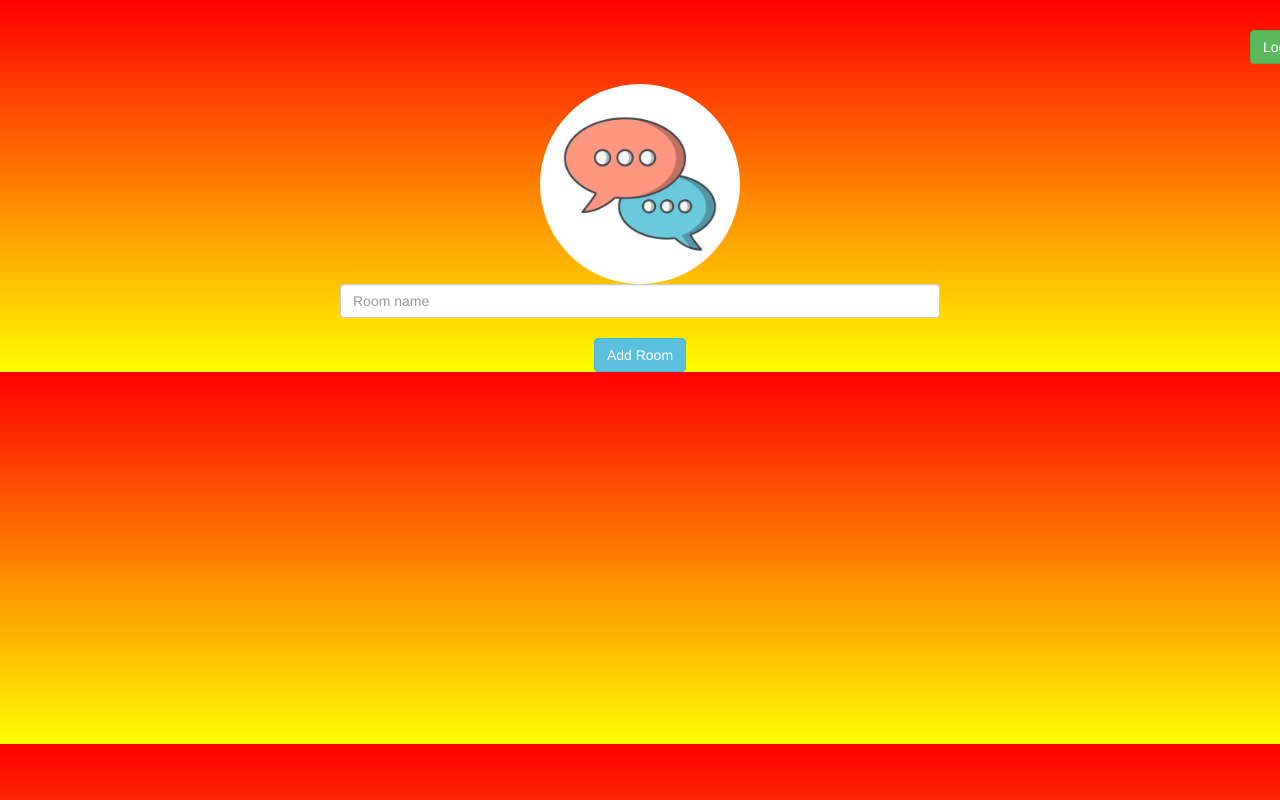
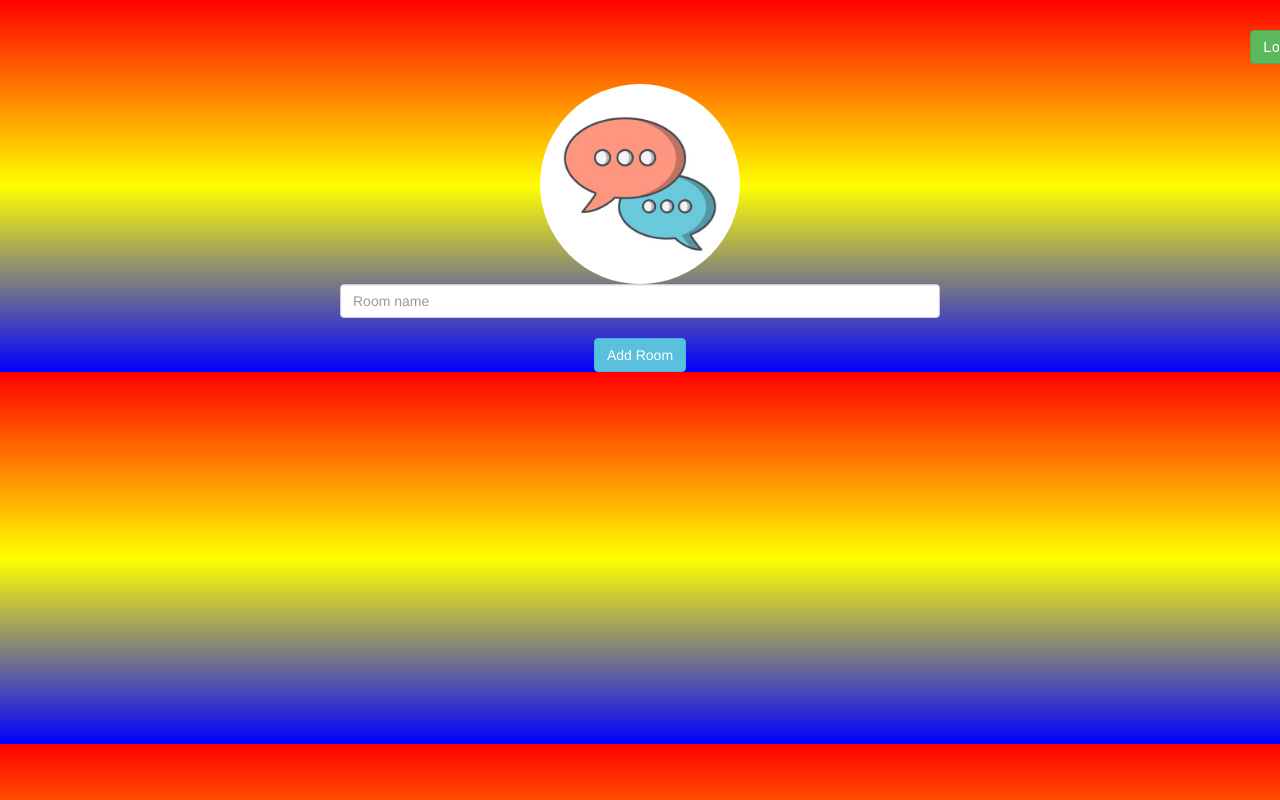
Before and after one commit to kayleekim409/Project-93, a plain HTML site: page kwitter_room.html in a window 1280 px wide. Shown: the top 800 px of the page. Drawn offline with nearby package versions, Linux system fonts and the light colour scheme.

Commit message:
Update kwitter_room.css

```diff
--- a/kwitter_room.css
+++ b/kwitter_room.css
@@ -1,10 +1,11 @@
 body {
-    background-image: linear-gradient(red, yellow);
+    background-image: linear-gradient(red, yellow, blue);
 }
 
 #logout {
     margin-left: 1250px;
     margin-top: 30px;
+    font-family: "Monospace";
 }
 
 #username {
```
